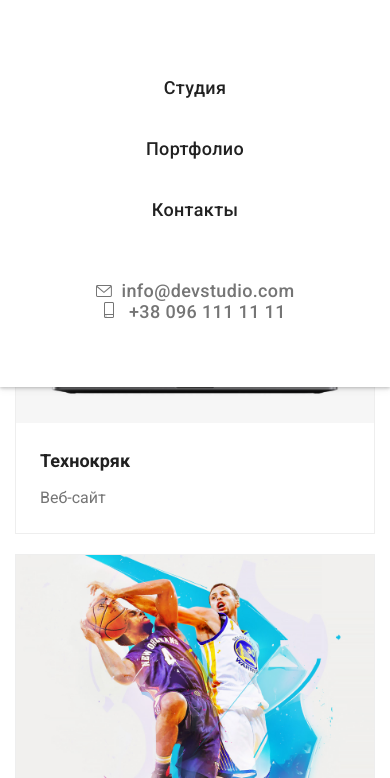
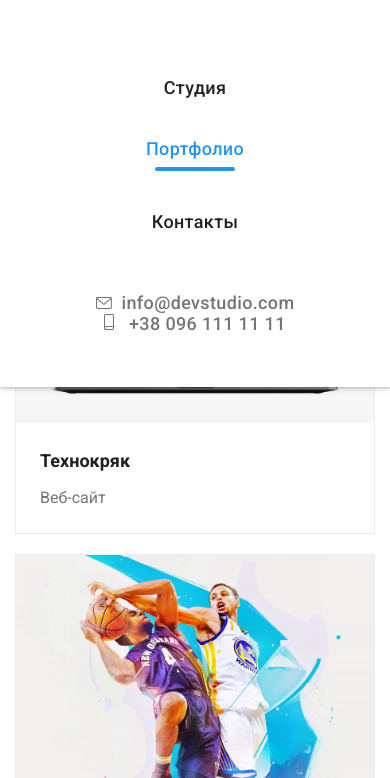
Before and after one commit to stasmartyn/goit-markup-hw-07, a plain HTML site: page portfolio.html in a window 390 px wide. Both pictures are taken after a click on the button 355 px from the left and 31 px from the top of the page. Shown: the part 66-844 px from the top of the page. Drawn offline with Linux system fonts and the light colour scheme.

Commit message:
fix dont checed

```diff
--- a/portfolio.html
+++ b/portfolio.html
@@ -419,7 +419,7 @@
       <li class="item-link-heder-modal active-modal-link"><a href="./index.html"
           class="modal-heder-link-item">Студия</a></li>
       <li class="item-link-heder-modal actine-modal-link-portfolio"><a href="./portfolio.html"
-          class="modal-heder-link-item">Портфолио</a></li>
+          class="modal-heder-link-item modal-heder-active-link-portfolio">Портфолио</a></li>
       <li class="item-link-heder-modal"><a href="" class="modal-heder-link-item">Контакты</a></li>
     </ul>
     <ul class="contact-modal-list">
--- a/sass/layout/_modal-heder.scss
+++ b/sass/layout/_modal-heder.scss
@@ -93,6 +93,9 @@
   padding-right: 0;
   cursor: pointer;
 }
+.burger-btn:hover .burger-menu-item-open {
+  fill: #2196f3;
+}
 
 .mobile-menu {
   justify-content: space-between;
@@ -118,6 +121,36 @@
   pointer-events: visible;
 }
 
+.modal-heder-active-link::after {
+  content: "";
+  width: 61px;
+  height: 4px;
+  border-radius: 2px;
+  background-color: var(--logo-color);
+  display: block;
+  margin-left: auto;
+  margin-right: auto;
+  margin-top: 8px;
+}
+.modal-heder-active-link-portfolio {
+  color: var(--logo-color);
+}
+.modal-heder-active-link {
+  color: var(--logo-color);
+}
+
+.modal-heder-active-link-portfolio::after {
+  content: "";
+  width: 80px;
+  height: 4px;
+  border-radius: 2px;
+  margin-top: 8px;
+  margin-left: auto;
+  margin-right: auto;
+  display: block;
+  background-color: var(--logo-color);
+}
+
 @media screen and(min-width:767px) {
   .burger-menu-item-open {
     display: none;
```
Also changed, not shown: index.html (+3 -3 lines), css/main.css, css/main.min.css, 2 other files.
